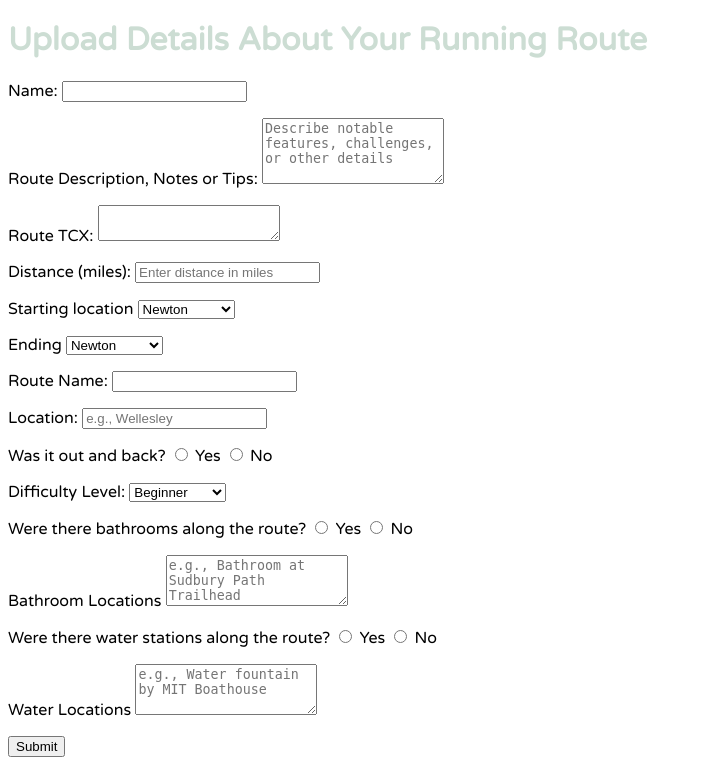
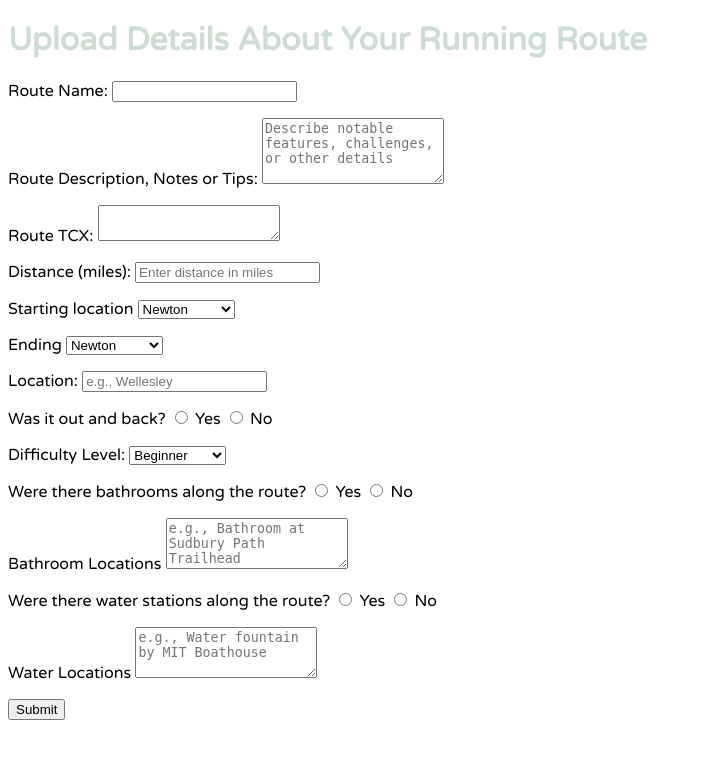
Before and after one commit to Yuneydy/RouteScout, a Flask app: page /upload_route/ in a window 1280 px wide; the page is wider, and only the part inside the window is pictured. Shown: the part 108-873 px from the top of that part, without its empty margins (0-702 px from the left). After the commit the page ends 828 px from the top of that part, so only its background shows below. Run offline with Flask 3, Linux system fonts and the light colour scheme.

Commit message:
removed name

```diff
--- a/app.py
+++ b/app.py
@@ -55,7 +55,7 @@ def upload_route():
                 return render_template('routeForm.html')
         else: # Get data from the form
                 conn = dbi.connect()
-                userName = request.form.get("name1")
+
                 routeDescrip = request.form.get("notes")
                 routeTcx = request.form.get("route_tcx")
                 levelRun = request.form.get("difficulty")
@@ -76,8 +76,8 @@ def upload_route():
                 print (numMile)
 
                 curs = dbi.cursor(conn)
-                curs.execute('''INSERT INTO route_info(name, route_description, route_tcx, level, mileage, starting_location, starting_town, finishing_location, finishing_town, out_and_back, bathroom, bathroom_description, water_fountain, fountain_description) VALUES (%s, %s, %s, %s, %s, %s, %s, %s, %s, %s, %s, %s, %s, %s)''',
-                (userName, routeDescrip, routeTcx, levelRun, numMile, startLoc, startTow, endLoc, endTow, outBack, bathr, bathDescrip, waterFount, fountDescrip))
+                curs.execute('''INSERT INTO route_info(, route_description, route_tcx, level, mileage, starting_location, starting_town, finishing_location, finishing_town, out_and_back, bathroom, bathroom_description, water_fountain, fountain_description) VALUES (%s, %s, %s, %s, %s, %s, %s, %s, %s, %s, %s, %s, %s, %s)''',
+                (routeDescrip, routeTcx, levelRun, numMile, startLoc, startTow, endLoc, endTow, outBack, bathr, bathDescrip, waterFount, fountDescrip))
                 conn.commit()
 
                 flash('Your route has been submitted! Thank you!')
--- a/templates/routeForm.html
+++ b/templates/routeForm.html
@@ -13,8 +13,8 @@
 
 <form method="post" action="">
     <p>
-        <label for="name">Name: </label>
-        <input type="text" name="name1" id="name" required>
+        <label for="route_name">Route Name: </label>
+        <input type="text" name="route_name" id="route_name" required>
     </p>
 
     <p>
@@ -66,10 +66,7 @@
     </p>
 
 
-    <p>
-        <label for="route_name">Route Name: </label>
-        <input type="text" name="route_name" id="route_name" required>
-    </p>
+
 
     <p>
         <label for="location">Location: </label>
```
